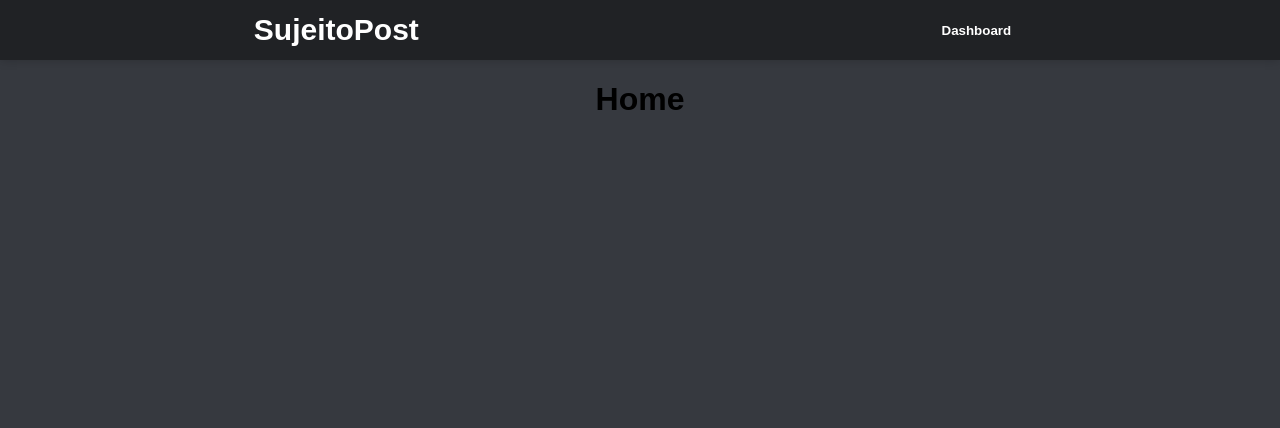
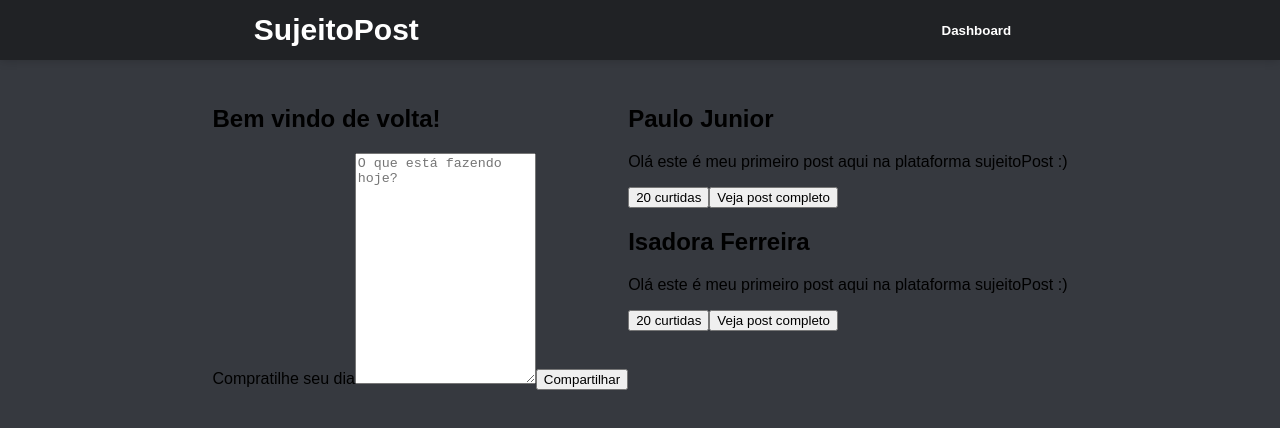
Before and after one commit to PauloAlves8039/vue-sujeito-post, a Vue app: page / in a window 1280 px wide. Shown: the top 428 px of the page. Built offline with nearby package versions, Linux system fonts and the light colour scheme; no server answers; sample sign-in values are in the browser's storage.

Commit message:
Criando os elementos da página Home

```diff
--- a/src/pages/Home.vue
+++ b/src/pages/Home.vue
@@ -1,17 +1,47 @@
 <template>
   <div id="home">
-    <h1>Home</h1>
+    <div class="newpost">
+      <h2>Bem vindo de volta!</h2>
+      <span>Compratilhe seu dia</span>
+      <textarea placeholder="O que está fazendo hoje?" rows="15"> </textarea>
+      <button>Compartilhar</button>
+    </div>
+
+    <div class="postarea">
+      <article class="post">
+        <h1>Paulo Junior</h1>
+        <p>Olá este é meu primeiro post aqui na plataforma sujeitoPost :)</p>
+        <div class="action-post">
+          <button>20 curtidas</button>
+          <button>Veja post completo</button>
+        </div>
+      </article>
+
+      <article class="post">
+        <h1>Isadora Ferreira</h1>
+        <p>Olá este é meu primeiro post aqui na plataforma sujeitoPost :)</p>
+        <div class="action-post">
+          <button>20 curtidas</button>
+          <button>Veja post completo</button>
+        </div>
+      </article>
+
+    </div>
   </div>
 </template>
 
 <script>
-
 export default {
-  name: 'Home',
-
-}
+  name: "Home",
+};
 </script>
 
 <style scoped>
+#home {
+  display: flex;
+  flex-direction: row;
+  margin: 25px;
+}
 
+@import "./home.css";
 </style>
```
